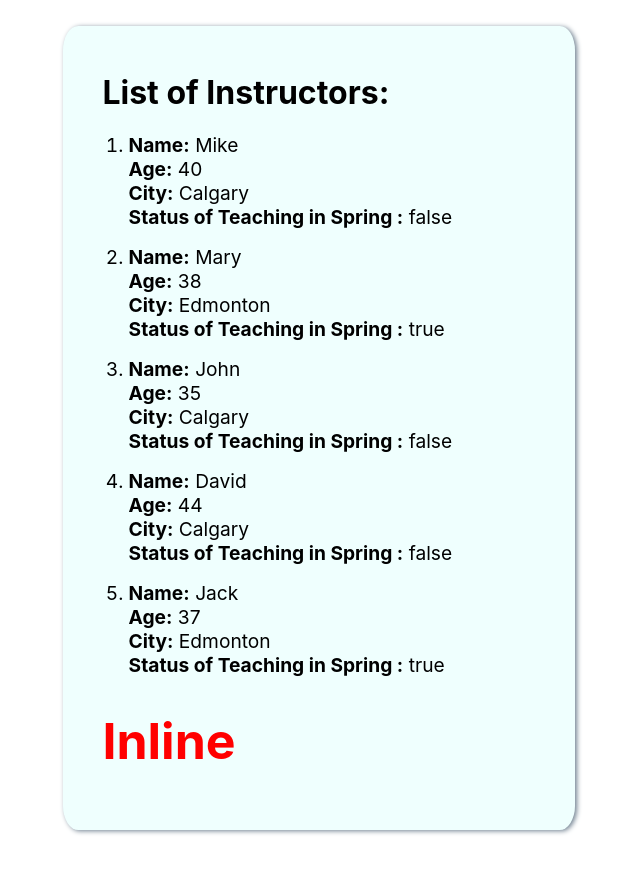
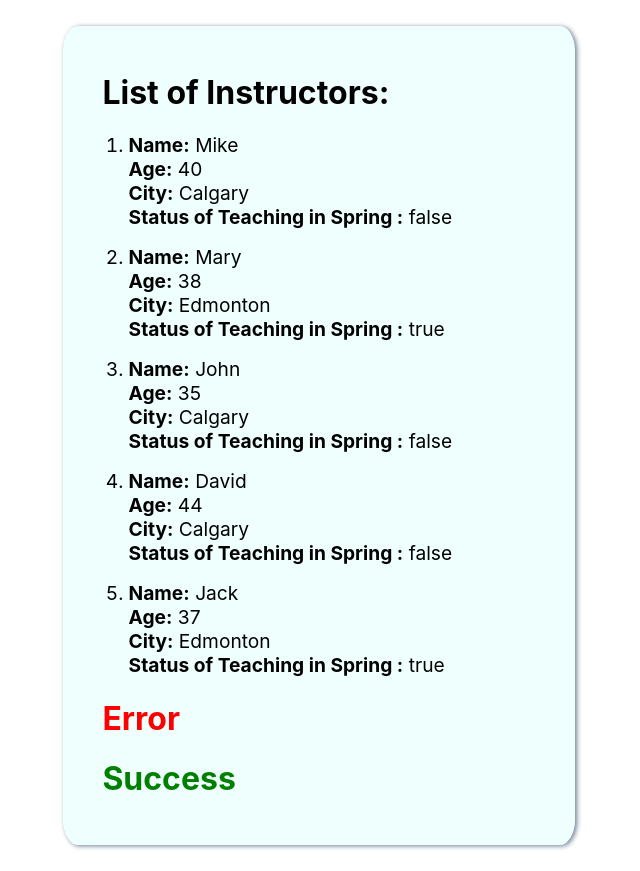
Before and after one commit to michellealzola/lab03listsandstyling, a React (Create React App) app: page / in a window 1280 px wide. Shown: the whole page, without its empty margins (321-961 px from the left). Built offline with nearby package versions, Linux system fonts and the light colour scheme.

Commit message:
css modules

```diff
--- a/src/App.js
+++ b/src/App.js
@@ -1,6 +1,7 @@
 import './App.css';
 import TeacherList from './components/TeacherList';
-import Inline from './components/Inline';
+import './appStyles.css'
+import styles from './appStyles.module.css'
 
 
 function App() {
@@ -8,7 +9,8 @@
     <div className="container">
       <h1>List of Instructors:</h1>
       <TeacherList />
-      <Inline/>
+      <h1 className='error'>Error</h1>
+      <h1 className={styles.success}>Success</h1>
     </div>
   );
 }
--- /dev/null
+++ b/src/appStyles.css
@@ -0,0 +1,4 @@
+.error
+{
+    color: red;
+}
--- /dev/null
+++ b/src/appStyles.module.css
@@ -0,0 +1,4 @@
+.success
+{
+    color: green;
+}
```
